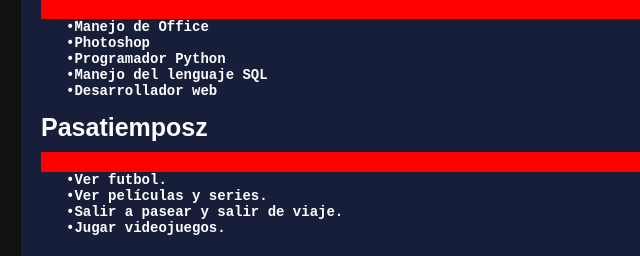
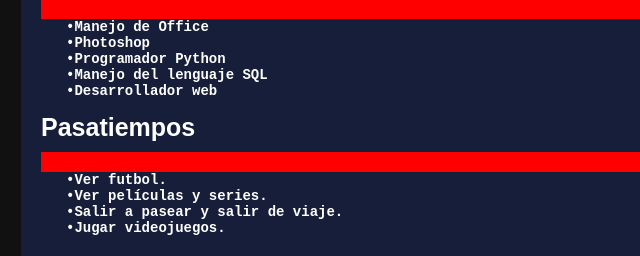
Before and after one commit to mavo9702/myblog, a website: page ncurriculum.html in a window 1280 px wide. Shown: the part 391-647 px from the top of the page, 329-969 px from the left. Drawn offline with Linux system fonts and the light colour scheme.

Commit message:
Add files via upload

```diff
--- a/ncurriculum.html
+++ b/ncurriculum.html
@@ -36,7 +36,7 @@ Ayudar a la gente a buscar lo que necesita. Y encargarme de realizar distintas f
   <p id="title2"><b>Habilidades<b></p>
   <div id="obj2"></div>
   <p id="cont2">•Manejo de Office<br>•Photoshop<br>•Programador Python<br>•Manejo del lenguaje SQL<br>•Desarrollador web</p>
-  <p id="title2"><b>Pasatiemposz<b></p>
+  <p id="title2"><b>Pasatiempos<b></p>
   <div id="obj2"></div>
   <p id="cont2">•Ver futbol.<br>
 •Ver películas y series.<br>
```
